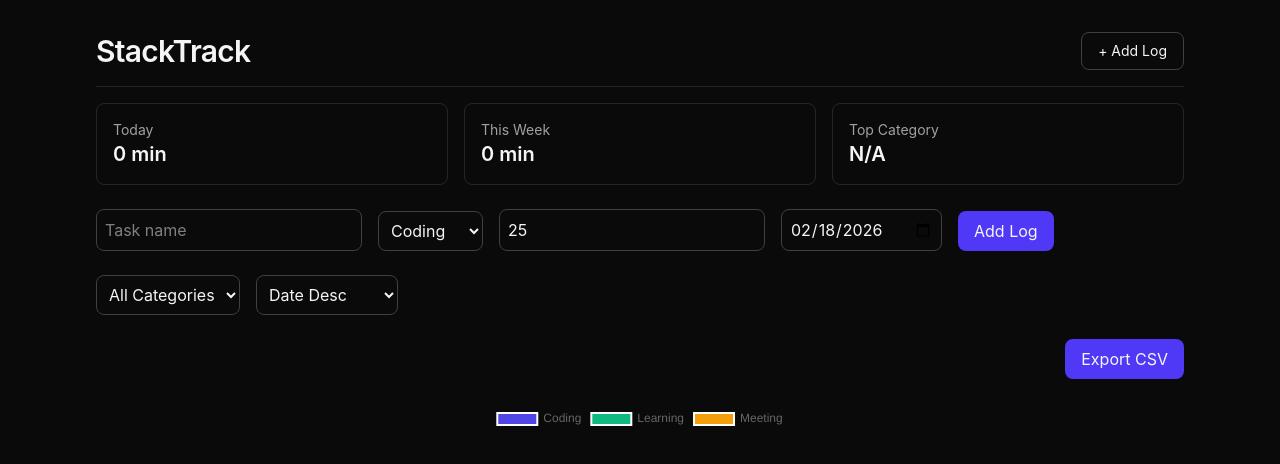
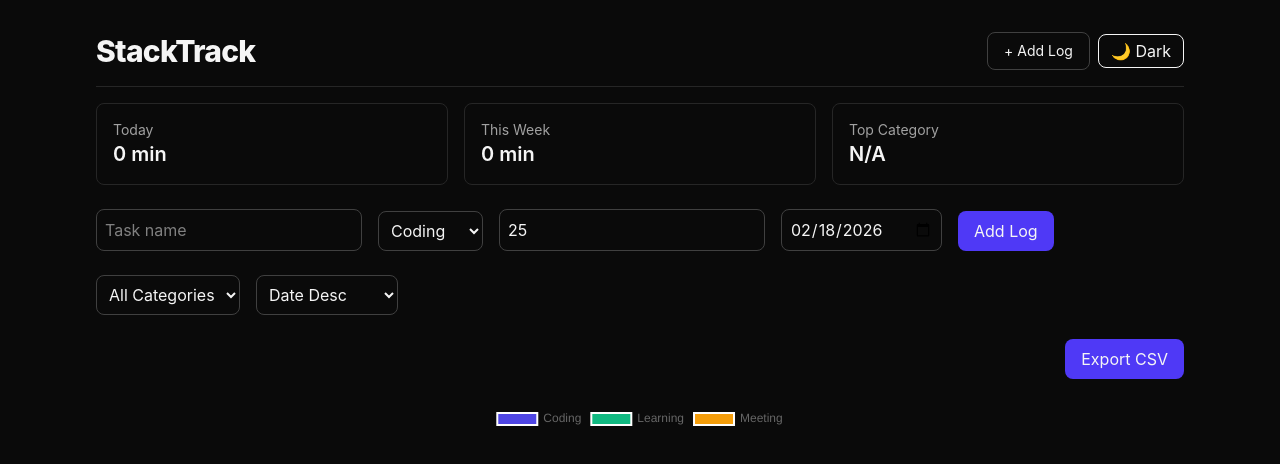
Before and after one commit to peysad/stack-track, a React (Vite) app: page / in a window 1280 px wide. Shown: the top 464 px of the page. Built offline with nearby package versions, Linux system fonts and the light colour scheme.

Commit message:
feat(ui): add dark/light mode toggle with Tailwind CSS

```diff
--- a/src/components/Header.tsx
+++ b/src/components/Header.tsx
@@ -1,15 +1,17 @@
+import ThemeToggle from "./ThemeToggle";
+
 export default function Header() {
   return (
     <header className="flex flex-col sm:flex-row items-center justify-between border-b border-neutral-800 pb-4 mb-4 gap-4">
-      <h1 className="text-2xl sm:text-3xl font-semibold tracking-tight">
+      <h1 className="text-2xl sm:text-3xl font-extrabold tracking-tight">
         StackTrack
       </h1>
-      <button
-        className="px-4 py-2 text-sm border border-neutral-700 rounded-lg hover:bg-neutral-800 transition focus:outline-none focus:ring-2 focus:ring-indigo-400"
-        aria-label="Add new log"
-      >
-        + Add Log
-      </button>
+      <div className="flex gap-2 items-center">
+        <button className="px-4 py-2 text-sm border border-neutral-700 rounded-lg hover:bg-neutral-800 dark:hover:bg-neutral-200 transition">
+          + Add Log
+        </button>
+        <ThemeToggle />
+      </div>
     </header>
   );
 }
--- /dev/null
+++ b/src/components/ThemeToggle.tsx
@@ -0,0 +1,19 @@
+import { useEffect, useState } from "react";
+
+export default function ThemeToggle() {
+  const [theme, setTheme] = useState<"light" | "dark">("dark");
+
+  useEffect(() => {
+    document.documentElement.classList.toggle("dark", theme === "dark");
+  }, [theme]);
+
+  return (
+    <button
+      onClick={() => setTheme(theme === "dark" ? "light" : "dark")}
+      className="px-3 py-1 border rounded-lg hover:bg-neutral-200 dark:hover:bg-neutral-800 transition"
+      aria-label="Toggle dark/light mode"
+    >
+      {theme === "dark" ? "🌙 Dark" : "☀️ Light"}
+    </button>
+  );
+}
```
